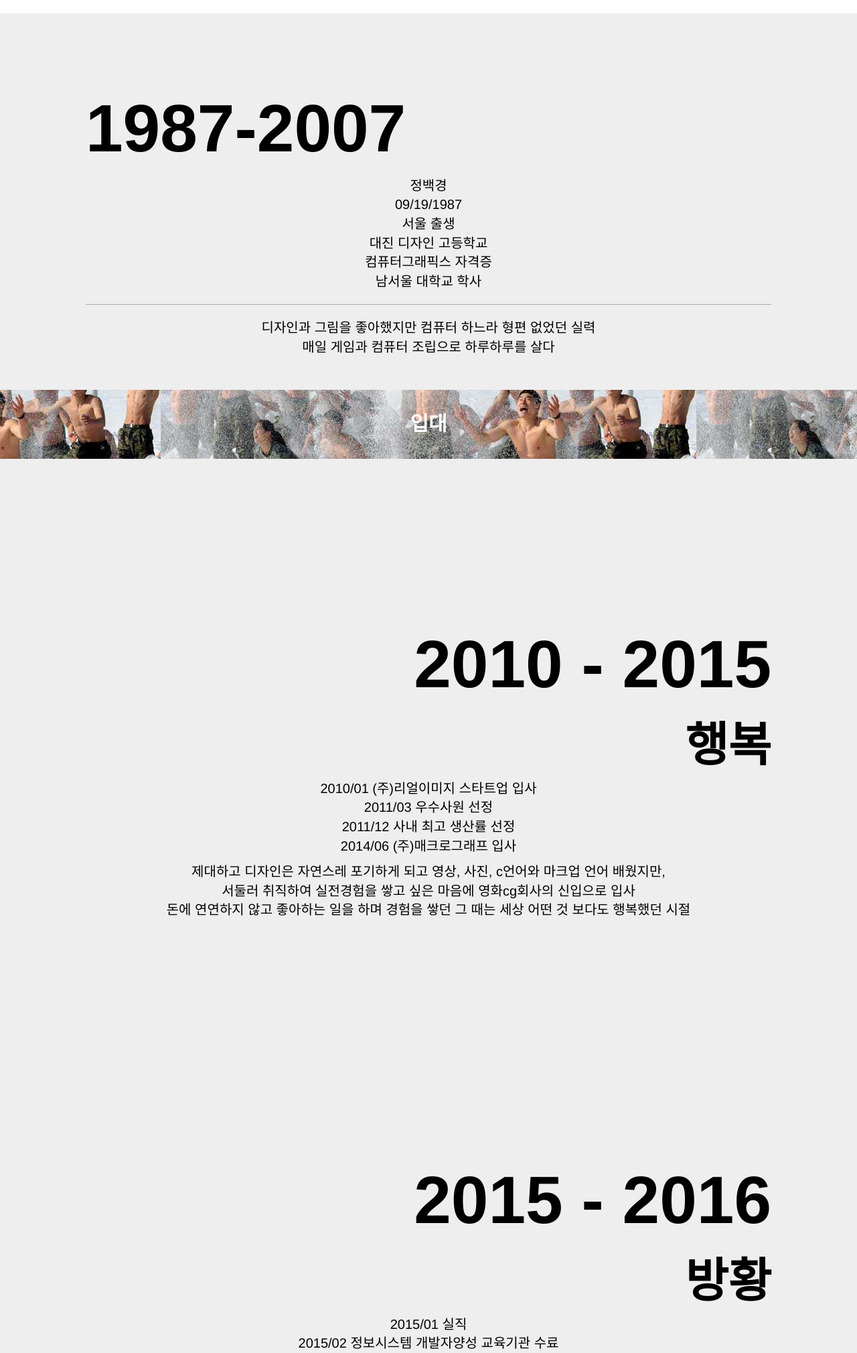
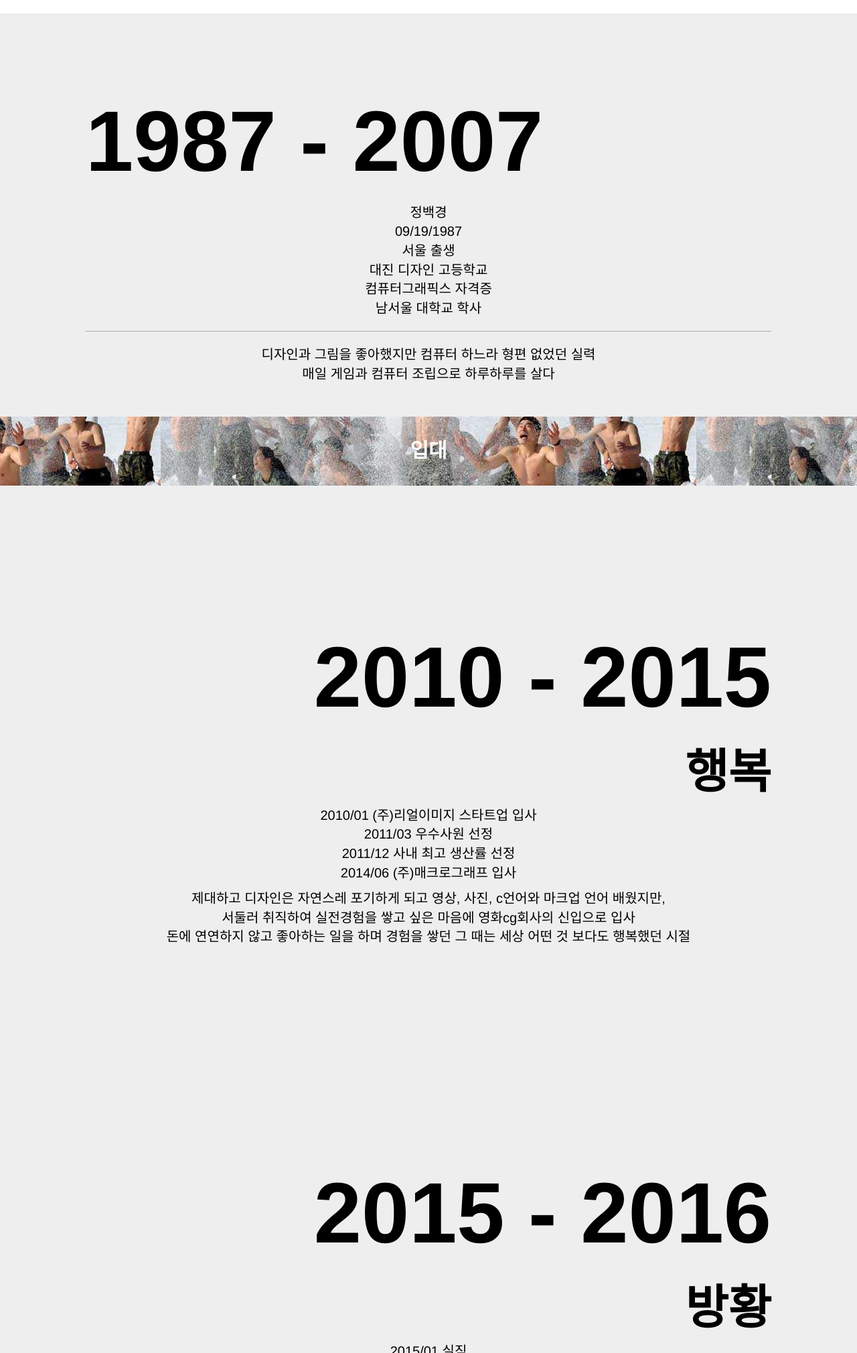
Before and after one commit to baekkyoungjung/helloBk, a plain HTML site: page index.html in a window 1280 px wide. Shown: the part 780-2800 px from the top of the page at 67% size. Drawn offline with nearby package versions, Linux system fonts and the light colour scheme.

Commit message:
font size vw

```diff
--- a/css/index.css
+++ b/css/index.css
@@ -178,7 +178,7 @@
 		color: #000	;
 		padding-top: 100px;
 		text-align: right;
-		font-size: 100px;
+		font-size: 10vw;
 		font-weight: bold;
 		height: 100vh;
 	}
--- a/index.html
+++ b/index.html
@@ -92,7 +92,8 @@
 			</section>
 				<section id="timeline-profile">
 					<div class="time-basic">
-						1987-2007
+						<div class="hidden-xs">1987 - 2007</div>
+						<div class="visible-xs">~ 2007</div>
 						<div class="story-line">
 							<ul>
 								<li>정백경</li>
@@ -113,7 +114,9 @@
 
 					</div>
 					<div class="time-2010">
-						2010 - 2015
+
+						<div class="hidden-xs">2010 - 2015</div>
+						<div class="visible-xs">~ 2015</div>
 						<div class="title">행복</div>
 						<div class="story-line">
 							<ul>
@@ -132,7 +135,9 @@
 					</div>
 
 					<div class="time-2015">
-						2015 - 2016
+
+						<div class="hidden-xs">2015 - 2016</div>
+						<div class="visible-xs">~ 2016</div>
 						<div class="title">방황</div>
 						<div class="story-line">
 							<ul>
@@ -155,7 +160,7 @@
 					</div>
 
 					<div class="time-2016">
-						2016 -
+						2016 ~
 						<div class="story-line">
 							<ul>
 								<li>정백경</li>
```
